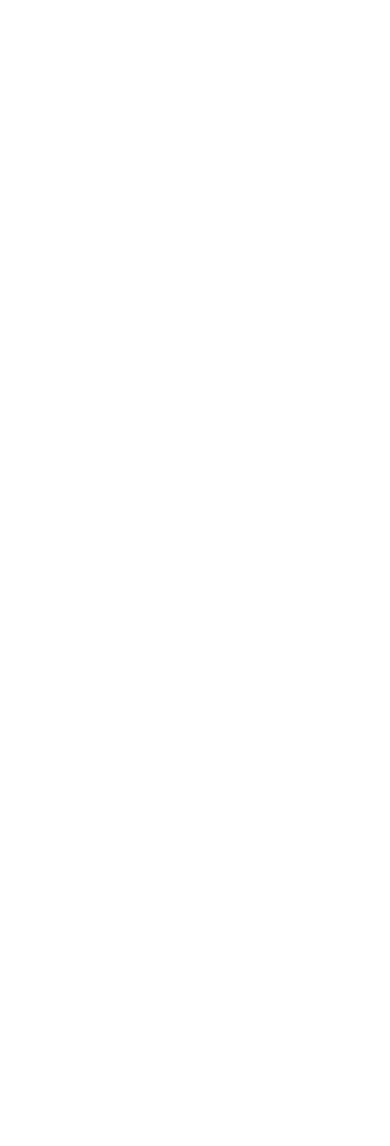
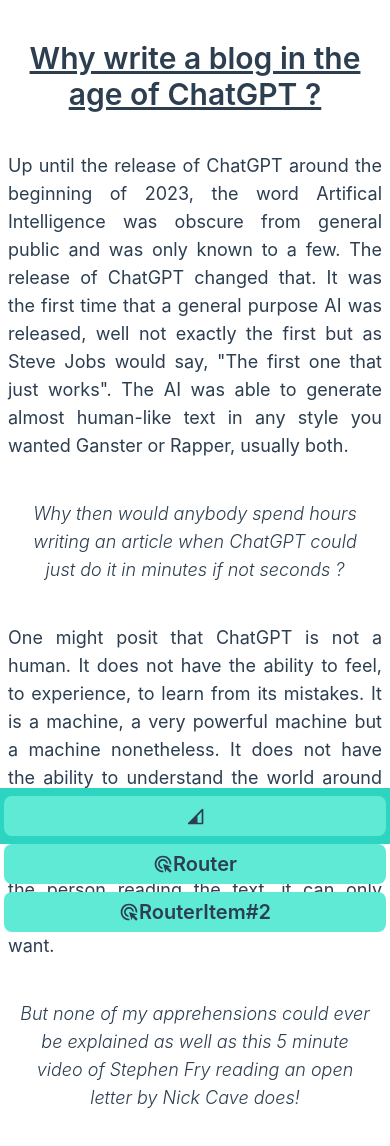
Before and after one commit to SailendraDarbha94/docsmart, a Vue app: page /blog in a window 390 px wide. Shown: the top 1146 px of the page. Before the commit the page ends 844 px from the top, so only its background shows below. Built offline with nearby package versions, Linux system fonts and the light colour scheme.

Commit message:
blog homepage done

```diff
--- a/src/components/BlogNavBar.vue
+++ /dev/null
@@ -1,23 +0,0 @@
-<script lang="ts" setup>
-import { ref } from 'vue';
-
-defineProps<{baseLinkText:string, links:any}>()
-    const expanded = ref(false);
-
-    const toggleExpanded = () => {
-      expanded.value = !expanded.value;
-    };
-
-
-
-</script>
-<template>
-    <div class="" @click="toggleExpanded">
-      <div v-if="expanded">expanded navbar</div>
-      <div class="" v-else>normal navbar</div>
-    </div>
-  </template>
-
-  <style>
-
-  </style>
--- /dev/null
+++ b/src/components/BottomNavbar.vue
@@ -0,0 +1,37 @@
+<script setup lang="ts">
+import IconPointer from '@/components/icons/IconPointer.vue'
+import IconThree from '@/components/icons/IconThree.vue'
+import { ref } from 'vue'
+
+const navbar = ref('h-14')
+
+const toggleNavbar = () => {
+  navbar.value = navbar.value === 'h-14' ? 'h-64' : 'h-14'
+}
+</script>
+
+<template>
+        <div
+      class="bg-teal-400 fixed bottom-0 left-0 w-full transition-height duration-300 md:hidden"
+      :class="navbar"
+    >
+      <span
+        class="w-[98%] h-10 my-2 flex justify-center items-center font-semibold text-xl hover:cursor-pointer mx-auto bg-teal-300 rounded-lg"
+        @click="toggleNavbar"
+      >
+        <IconThree />
+      </span>
+      <span
+        class="w-[98%] h-10 my-2 flex justify-center items-center font-semibold text-xl hover:cursor-pointer mx-auto bg-teal-300 rounded-lg"
+      >
+        <IconPointer />
+        Router
+      </span>
+      <span
+        class="w-[98%] h-10 my-2 flex justify-center items-center font-semibold text-xl hover:cursor-pointer mx-auto bg-teal-300 rounded-lg"
+      >
+        <IconPointer />
+        RouterItem#2
+      </span>
+    </div>
+</template>
--- a/src/components/ui/BlogLink.vue
+++ b/src/components/ui/BlogLink.vue
@@ -14,9 +14,9 @@
 </script>
 
 <template>
-    <div class="flex bg-red-200 dark:bg-yellow-200 m-2 p-2 dark:border-black rounded-xl border-2 hover:border-black hover:shadow-xl hover:cursor-pointer" @click="() => navigateToUrl(link)">
+    <div class="flex text-black bg-red-200 items-center dark:bg-yellow-200 m-2 p-2 dark:border-black rounded-xl border-2 hover:border-black hover:shadow-xl hover:cursor-pointer" @click="() => navigateToUrl(link)">
         <IconPointer />
-        {{ title }}
+        <span class="block ml-2 font-semibold text-lg">{{ title }}</span>
     </div>
 </template>
 
--- a/src/views/BlogView.vue
+++ b/src/views/BlogView.vue
@@ -1,15 +1,62 @@
 <script setup lang="ts">
-import BlogLink from '@/components/ui/BlogLink.vue';
-
+import BottomNavbar from '@/components/BottomNavbar.vue'
+import BlogLink from '@/components/ui/BlogLink.vue'
 </script>
 
 <template>
-  <div class="text-black flex flex-wrap w-screen h-full">
-    <div class="hidden md:block w-3/12 bg-slate-200 dark:bg-transparent dark:border-slate-200 dark:border-2 m-2 rounded-2xl shadow-2xl">
+  <div class="flex flex-wrap w-screen h-full">
+    <div
+      class="hidden md:block w-3/12 bg-slate-200 dark:bg-transparent dark:border-slate-200 dark:border-2 m-2 rounded-2xl shadow-2xl"
+    >
       <h1 class="text-center mt-4 font-semibold text-3xl dark:text-slate-200">Blog</h1>
-      <BlogLink link="/" title="blakkk" />
-      <BlogLink link="/mc-donalds-shall-not-pass" title="blah" />
-      <BlogLink link="/certificates" title="certs" />
+      <BlogLink link="/" title="Dr Developer" />
+      <BlogLink link="/mc-donalds-shall-not-pass" title="Enshittification of McDonalds" />
     </div>
+    <div class=" w-full md:w-8/12 mx-auto mt-2">
+      <h1 class="p-2 my-6 font-semibold text-3xl text-center underline">
+        Why write a blog in the age of ChatGPT ?
+      </h1>
+      <section class="text-lg p-2 text-justify">
+        Up until the release of ChatGPT around the beginning of 2023, the word Artifical
+        Intelligence was obscure from general public and was only known to a few. The release of
+        ChatGPT changed that. It was the first time that a general purpose AI was released, well not
+        exactly the first but as Steve Jobs would say, "The first one that just works". The AI was
+        able to generate almost human-like text in any style you wanted Ganster or Rapper, usually
+        both.
+      </section>
+      <p class="text-lg italic text-center font-light w-full my-4 p-4">
+        Why then would anybody spend hours writing an article when ChatGPT could just do it in
+        minutes if not seconds ?
+      </p>
+      <section class="text-lg p-2 text-justify">
+        One might posit that ChatGPT is not a human. It does not have the ability to feel, to
+        experience, to learn from its mistakes. It is a machine, a very powerful machine but a machine
+        nonetheless. It does not have the ability to understand the world around it, it can only
+        generate text based on the data it has been trained on. It does not have the ability to
+        understand the emotions of the person reading the text, it can only generate text based on
+        the style one might want.
+      </section>
+      <p class="text-lg italic text-center font-light w-full my-4 p-4">
+        But none of my apprehensions could ever be explained as well as this 5 minute video of Stephen Fry reading an open letter by Nick Cave does!
+      </p>
+      <div class="flex w-full justify-center items-center p-4">
+        <iframe
+          width="560"
+          height="315"
+          src="https://www.youtube.com/embed/_Pf4GmQY8Ow?si=8N1PZeIoQnPubZQY"
+          title="YouTube video player"
+          frameborder="0"
+          allow="accelerometer; autoplay; clipboard-write; encrypted-media; gyroscope; picture-in-picture; web-share"
+          referrerpolicy="strict-origin-when-cross-origin"
+          allowfullscreen
+        ></iframe>
+      </div>
+      <section class="text-lg p-2 text-justify">
+        So it is with great uncertainty that I write this blog. I do not know if it will be read by anyone ever but what I do know
+        is that I have to write, by myself and read a lot more than I have been reading. Though I'm not deciding to be a "luddite", so I will be using ChatGPT but how I will be using it
+        will differ greatly from the writer's room at Marvel Studios. To find out how I'm using ChatGPT, you will have to read my blog on the <span class="text-lg font-semibold underline italic">Enshittification of McDonalds</span>
+      </section>
+    </div>
+    <BottomNavbar />
   </div>
 </template>
--- a/src/views/MCDBlogView.vue
+++ b/src/views/MCDBlogView.vue
@@ -1,29 +1,19 @@
 <script setup lang="ts">
 import BlogLink from '@/components/ui/BlogLink.vue';
-import BlogNavBar from '@/components/BlogNavBar.vue';
 
-const links = [
-        { text: 'Link 1', url: '#' },
-        { text: 'Link 2', url: '#' },
-        { text: 'Link 3', url: '#' }
-      ]
+
+
 </script>
 
 <template>
   <div class="text-black flex flex-wrap w-screen h-full">
     <div class="hidden md:block w-3/12 bg-slate-200 dark:bg-transparent dark:border-slate-200 dark:border-2 m-2 rounded-2xl shadow-2xl">
       <h1 class="text-center mt-4 font-semibold text-3xl dark:text-slate-200">Blog</h1>
-      <BlogLink link="/" title="blakkk" />
-      <BlogLink link="/blah" title="blah" />
-      <BlogLink link="/certificates" title="certs" />
-      <BlogLink link="/certificates" title="certis" />
-      <BlogLink link="/certificates" title="certificates" />
+      <BlogLink link="/" title="Dr Developer" />
+      <BlogLink link="/mc-donalds-shall-not-pass" title="Enshittification of McDonalds" />
     </div>
     <div class="bg-red-200 w-full md:w-8/12 mx-auto mt-2">
       <h1 class="p-2 font-semibold text-3xl text-center underline">Could Mc Donalds' be any lamer!</h1>
     </div>
-    <div class="fixed bottom-0 left-0 w-full bg-red-400 mb-4 md:hidden">
-      <BlogNavBar baseLinkText="something" links={links} />
-    </div>
   </div>
 </template>
```
